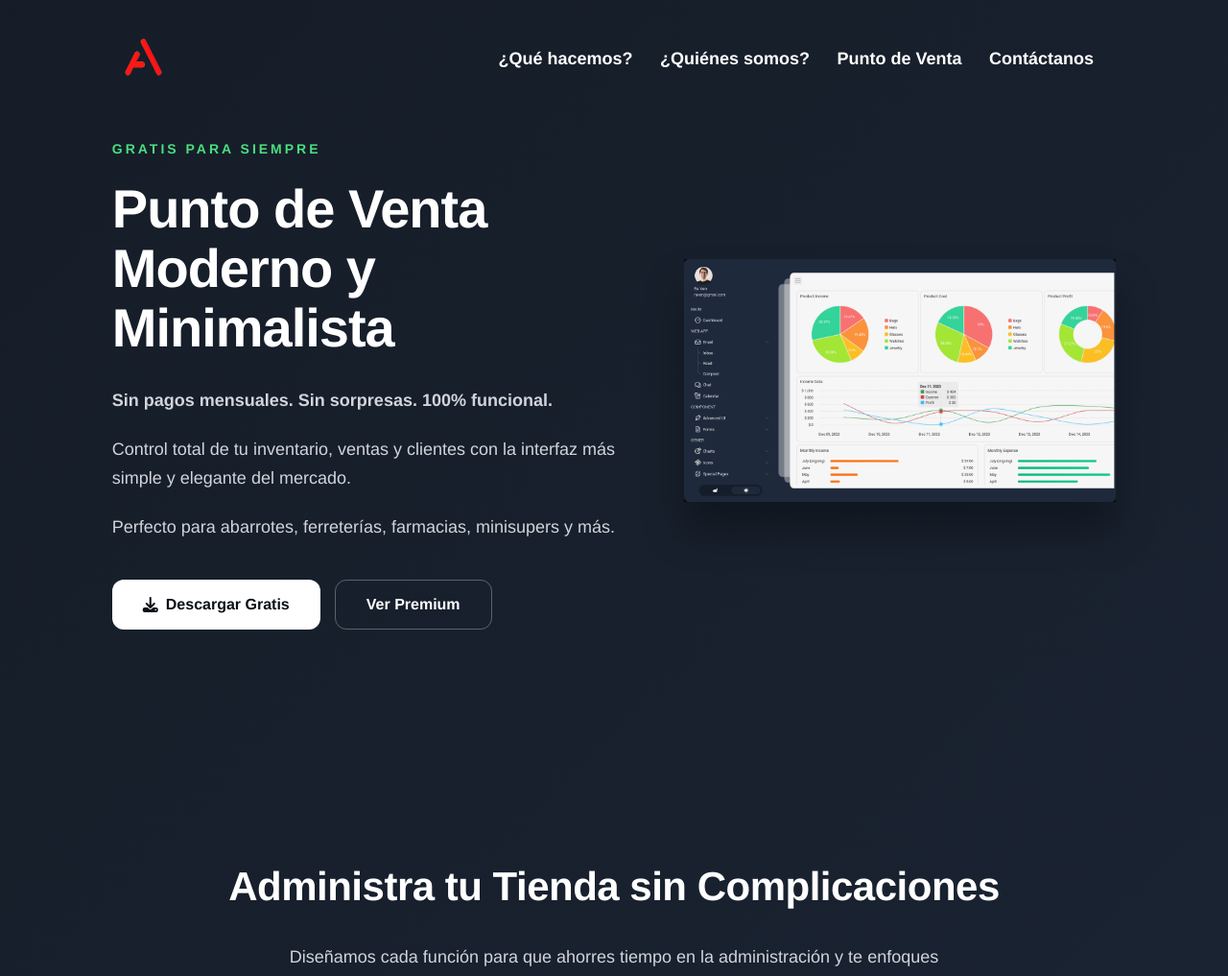
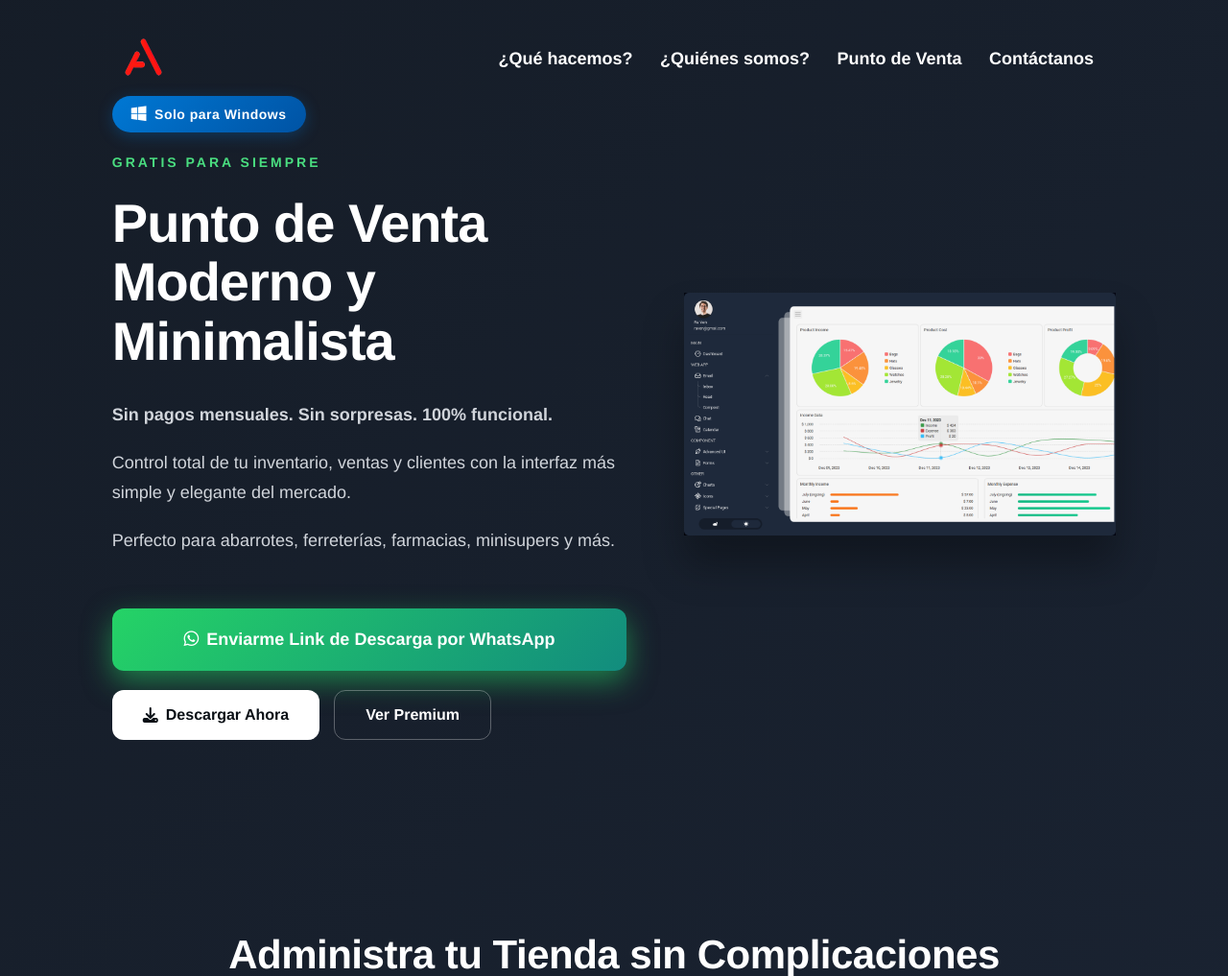
Before and after one commit to LeserNovich/antiparticula, a PHP site: page /paginas/puntodeventa.html in a window 1280 px wide. Shown: the top 1017 px of the page at 96% size. Run offline with PHP 8.4, Linux system fonts and the light colour scheme; some libraries are stand-ins or nearby versions.

Commit message:
Se agrega mencion para windows

```diff
--- a/public_html/css/stylePuntoVenta.css
+++ b/public_html/css/stylePuntoVenta.css
@@ -49,6 +49,25 @@
             max-width: 550px;
             text-align: left;
             z-index: 2;
+        }
+
+        .windows-badge {
+    display: inline-flex;
+    align-items: center;
+    gap: 8px;
+    background: linear-gradient(135deg, #0078d4 0%, #0053a4 100%);
+    color: #ffffff;
+    padding: 10px 20px;
+    border-radius: 50px;
+    font-size: 14px;
+    font-weight: 700;
+    margin-bottom: 20px;
+    box-shadow: 0 4px 16px rgba(0, 120, 212, 0.3);
+    letter-spacing: 0.5px;
+}
+
+        .windows-badge i {
+            font-size: 18px;
         }
 
        .hero-text-container .subtitle {
@@ -221,6 +240,33 @@
             box-shadow: 0 12px 24px rgba(74, 222, 128, 0.3);
         }
 
+        .btn-cta-giant {
+            background: linear-gradient(135deg, #25D366 0%, #128C7E 100%);
+            color: #ffffff;
+            font-weight: 700;
+            font-size: 18px;
+            padding: 22px 40px;
+            width: 100%;
+            margin-top: 35px;
+            box-shadow: 0 8px 24px rgba(37, 211, 102, 0.4);
+            animation: pulse-glow 2s ease-in-out infinite;
+        }
+        .btn-cta-giant:hover {
+            background: linear-gradient(135deg, #128C7E 0%, #075E54 100%);
+            transform: translateY(-3px);
+            box-shadow: 0 16px 32px rgba(37, 211, 102, 0.5);
+            animation: none;
+        }
+
+        @keyframes pulse-glow {
+            0%, 100% {
+                box-shadow: 0 8px 24px rgba(37, 211, 102, 0.4);
+            }
+            50% {
+                box-shadow: 0 12px 32px rgba(37, 211, 102, 0.6);
+            }
+        }
+
         /* Responsive */
         @media (max-width: 1000px) {
             html, body {overflow-x: hidden;}
--- a/public_html/js/script.js
+++ b/public_html/js/script.js
@@ -34,6 +34,14 @@ function sendWhatsAppMessage() {
             window.open(whatsappURL, '_blank');
         }
 
+function solicitarLinkDescarga() {
+            const phoneNumber = '525584323945';
+            const message = 'Hola! 👋 Vi su anuncio del Punto de Venta en TikTok. Me gustaría recibir el link de descarga del programa. Gracias!';
+            const encodedMessage = encodeURIComponent(message);
+            const whatsappURL = `https://wa.me/${phoneNumber}?text=${encodedMessage}`;
+            window.open(whatsappURL, '_blank');
+        }
+
 // Lógica para el toggle de contacto (WhatsApp/Email)
 document.addEventListener('DOMContentLoaded', () => {
     const toggleButtons = document.querySelectorAll('.toggle-btn');
--- a/public_html/paginas/puntodeventa.html
+++ b/public_html/paginas/puntodeventa.html
@@ -116,14 +116,22 @@ var e=ttq._i[t]||[],n=0;n<ttq.methods.length;n++)ttq.setAndDefer(e,ttq.methods[n
     <main>
         <section class="glass-hero glass-section">
             <div class="hero-text-container">
+                <div class="windows-badge">
+                    <i class="fa-brands fa-windows"></i> Solo para Windows
+                </div>
                 <p class="subtitle">GRATIS PARA SIEMPRE</p>
                 <h1>Punto de Venta Moderno y Minimalista</h1>
                 <p><strong>Sin pagos mensuales. Sin sorpresas. 100% funcional.</strong></p>
                 <p>Control total de tu inventario, ventas y clientes con la interfaz más simple y elegante del mercado.</p>
                 <p>Perfecto para abarrotes, ferreterías, farmacias, minisupers y más.</p>
-                <div style="display: flex; gap: 15px; justify-content: flex-start; margin-top: 40px;">
+
+                <button class="glass-btn btn-cta-giant" onclick="solicitarLinkDescarga()">
+                    <i class="fa-brands fa-whatsapp"></i> Enviarme Link de Descarga por WhatsApp
+                </button>
+
+                <div style="display: flex; gap: 15px; justify-content: flex-start; margin-top: 20px;">
                     <button class="glass-btn btn-primary" onclick="descargarPrueba()">
-                        <i class="fa-solid fa-download"></i> Descargar Gratis
+                        <i class="fa-solid fa-download"></i> Descargar Ahora
                     </button>
                     <a href="#pricing" class="glass-btn btn-secondary">Ver Premium</a>
                 </div>
@@ -219,6 +227,13 @@ var e=ttq._i[t]||[],n=0;n<ttq.methods.length;n++)ttq.setAndDefer(e,ttq.methods[n
                     <a href="https://buy.stripe.com/fZuaEY6Oh8Ttbq44sDeUU04" target="_blank" class="glass-btn btn-primary" style="width: 100%; text-align: center;">Obtener Premium Semestral</a>
                 </div>
             </div>
+
+            <div class="cta-secondary-container">
+                <p class="cta-text">¿Prefieres que te enviemos el link de descarga?</p>
+                <button class="glass-btn btn-cta-secondary" onclick="solicitarLinkDescarga()">
+                    <i class="fa-brands fa-whatsapp"></i> Enviar por WhatsApp
+                </button>
+            </div>
         </section>
 
         <section id="contact" class="glass-section">
```
Also changed, not shown: other parts of public_html/css/stylePuntoVenta.css (+40 -0 lines).
